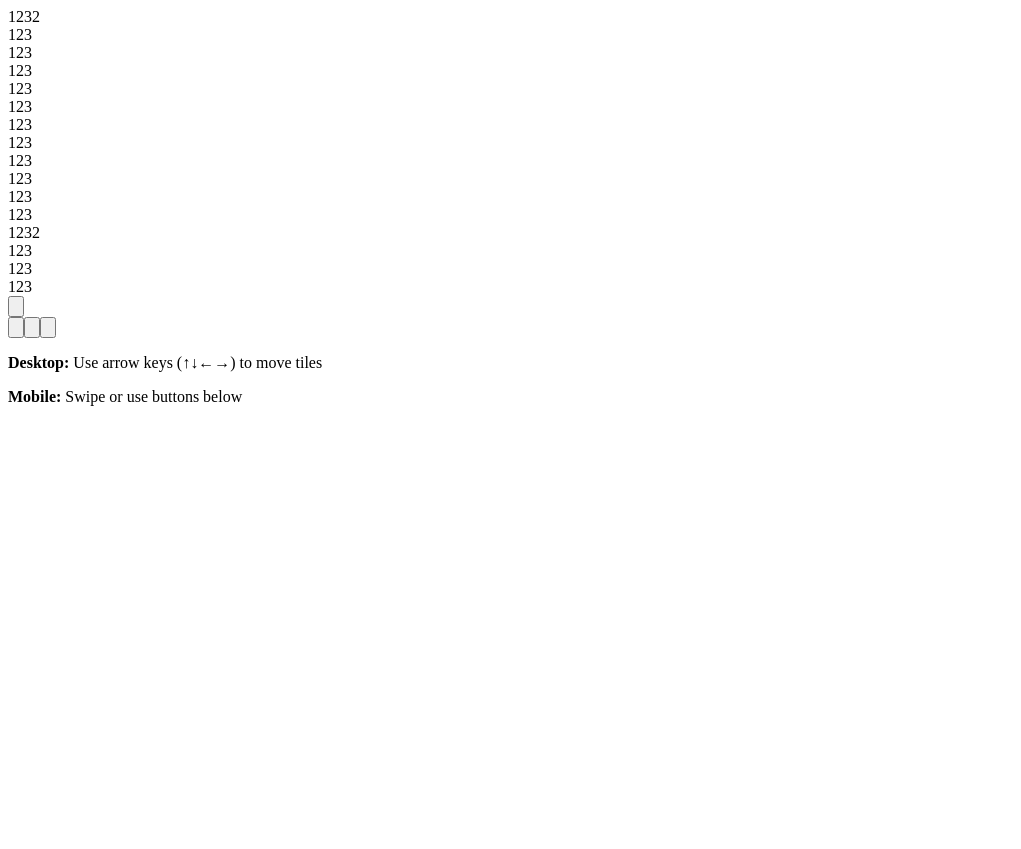
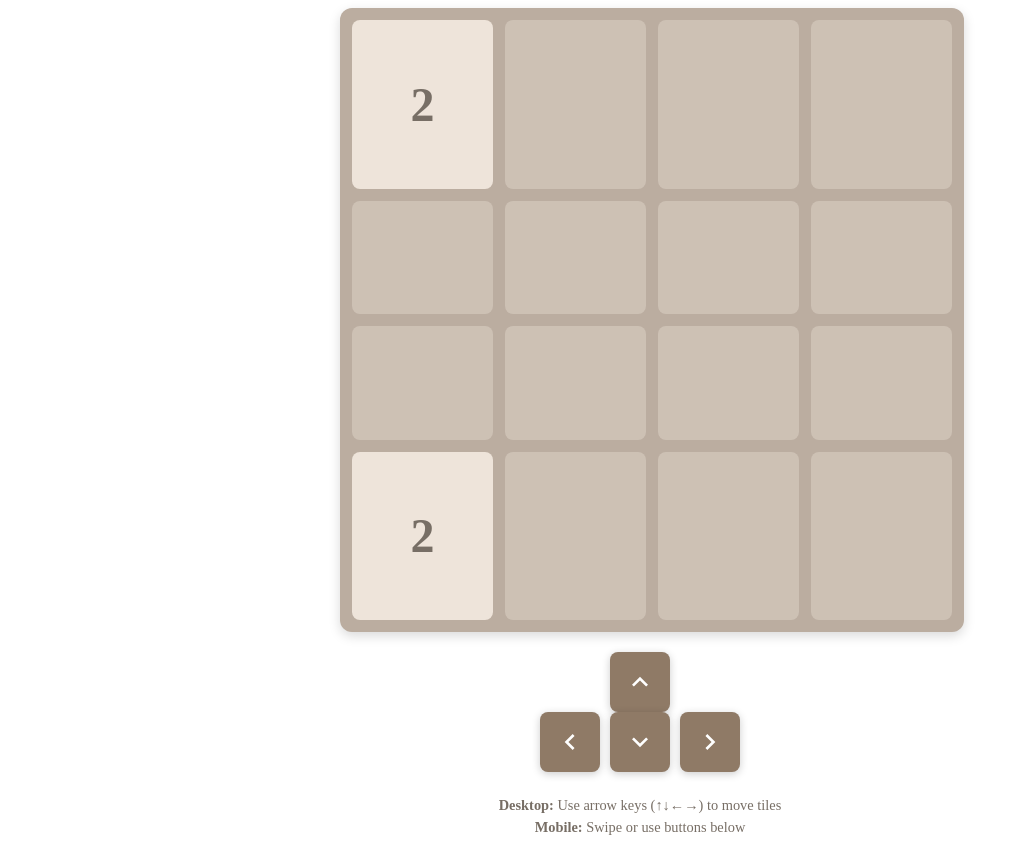
Before and after one commit to Vivek-Jain-13032/game-2048, an Angular app: page / in a window 1280 px wide. Shown: the whole page, without its empty margins (0-1021 px from the left). Before the commit the page ends 800 px from the top, so only its background shows below. Built offline with nearby package versions, Linux system fonts and the light colour scheme.

Commit message:
feat: enhance game board and tile components with improved layout and styles

```diff
--- a/src/app/components/game-board/game-board.html
+++ b/src/app/components/game-board/game-board.html
@@ -1,4 +1,9 @@
+<!-- src/app/components/game-board/game-board.component.html -->
+
 <div class="game-container">
+  <div
+    class="board-wrapper">
+
     <div class="board" [style.grid-template-columns]="'repeat(' + boardSize() + ', 1fr)'">
       @for (row of board(); track $index) {
         @for (tile of row; track trackByTileId($index, tile)) {
@@ -39,3 +44,4 @@
     <p><strong>Desktop:</strong> Use arrow keys (↑↓←→) to move tiles</p>
     <p><strong>Mobile:</strong> Swipe or use buttons below</p>
   </div>
+</div>
--- a/src/app/components/game-board/game-board.scss
+++ b/src/app/components/game-board/game-board.scss
@@ -0,0 +1,78 @@
+.game-container {
+    width: 100%;
+    max-width: 600px;
+    margin: 0 auto;
+    display: flex;
+    flex-direction: column;
+    align-items: center;
+    gap: 20px;
+}
+
+.board-wrapper {
+    width: 100%;
+    position: relative;
+    touch-action: none; // Prevent default touch behaviors
+    user-select: none;
+}
+
+.board {
+    display: grid;
+    gap: 12px;
+    padding: 12px;
+    background-color: #bbada0;
+    border-radius: 12px;
+    aspect-ratio: 1;
+    width: 100%;
+    box-shadow: 0 4px 12px rgba(0, 0, 0, 0.15);
+    position: relative;
+}
+
+.controls-row {
+    display: flex;
+    gap: 10px;
+    justify-content: center;
+}
+
+.control-btn {
+    width: 60px;
+    height: 60px;
+    background-color: #8f7a66;
+    border: none;
+    border-radius: 8px;
+    color: white;
+    cursor: pointer;
+    transition: all 0.2s ease;
+    display: flex;
+    align-items: center;
+    justify-content: center;
+    box-shadow: 0 2px 8px rgba(0, 0, 0, 0.2);
+
+    svg {
+        width: 32px;
+        height: 32px;
+    }
+
+    &:hover {
+        background-color: #9f8a76;
+        transform: scale(1.05);
+    }
+
+    &:active {
+        transform: scale(0.95);
+        box-shadow: 0 1px 4px rgba(0, 0, 0, 0.2);
+    }
+}
+
+.instructions {
+    text-align: center;
+    color: #776e65;
+    font-size: 0.9rem;
+
+    p {
+        margin: 5px 0;
+    }
+
+    strong {
+        font-weight: bold;
+    }
+}
--- a/src/app/components/game-board/game-board.ts
+++ b/src/app/components/game-board/game-board.ts
@@ -20,14 +20,18 @@ export class GameBoard {
   }
 
   moveUp(): void {
+    console.log('Move Up');
   }
 
   moveDown(): void {
+    console.log('Move Down');
   }
 
   moveLeft(): void {
+    console.log('Move Left');
   }
 
   moveRight(): void {
+    console.log('Move Right');
   }
 }
--- a/src/app/components/tile/tile.html
+++ b/src/app/components/tile/tile.html
@@ -1,5 +1,4 @@
 <div class="tile" [ngClass]="getTileClass()">
-    <span class="tile-value">123</span>
     @if (tile()) {
         <span class="tile-value">{{ getTileValue() }}</span>
     }
--- a/src/app/components/tile/tile.scss
+++ b/src/app/components/tile/tile.scss
@@ -0,0 +1,108 @@
+.tile {
+  width: 100%;
+  height: 100%;
+  display: flex;
+  align-items: center;
+  justify-content: center;
+  border-radius: 8px;
+  font-weight: bold;
+  transition: all 0.15s ease-in-out;
+  position: relative;
+
+  &.tile-empty {
+    background-color: rgba(238, 228, 218, 0.35);
+  }
+
+  .tile-value {
+    font-size: clamp(1.5rem, 4vw, 3rem);
+    transition: transform 0.1s ease-in-out;
+  }
+
+  // Tile colors based on value
+  &.tile-2 {
+    background-color: #eee4da;
+    color: #776e65;
+    .tile-value { font-size: clamp(1.5rem, 4vw, 3rem); }
+  }
+
+  &.tile-4 {
+    background-color: #ede0c8;
+    color: #776e65;
+    .tile-value { font-size: clamp(1.5rem, 4vw, 3rem); }
+  }
+
+  &.tile-8 {
+    background-color: #f2b179;
+    color: #f9f6f2;
+    .tile-value { font-size: clamp(1.5rem, 4vw, 3rem); }
+  }
+
+  &.tile-16 {
+    background-color: #f59563;
+    color: #f9f6f2;
+    .tile-value { font-size: clamp(1.4rem, 3.8vw, 2.8rem); }
+  }
+
+  &.tile-32 {
+    background-color: #f67c5f;
+    color: #f9f6f2;
+    .tile-value { font-size: clamp(1.4rem, 3.8vw, 2.8rem); }
+  }
+
+  &.tile-64 {
+    background-color: #f65e3b;
+    color: #f9f6f2;
+    .tile-value { font-size: clamp(1.3rem, 3.6vw, 2.6rem); }
+  }
+
+  &.tile-128 {
+    background-color: #edcf72;
+    color: #f9f6f2;
+    box-shadow: 0 0 15px rgba(237, 207, 114, 0.4);
+    .tile-value { font-size: clamp(1.2rem, 3.4vw, 2.4rem); }
+  }
+
+  &.tile-256 {
+    background-color: #edcc61;
+    color: #f9f6f2;
+    box-shadow: 0 0 15px rgba(237, 204, 97, 0.4);
+    .tile-value { font-size: clamp(1.2rem, 3.4vw, 2.4rem); }
+  }
+
+  &.tile-512 {
+    background-color: #edc850;
+    color: #f9f6f2;
+    box-shadow: 0 0 20px rgba(237, 200, 80, 0.5);
+    .tile-value { font-size: clamp(1.1rem, 3.2vw, 2.2rem); }
+  }
+
+  &.tile-1024 {
+    background-color: #edc53f;
+    color: #f9f6f2;
+    box-shadow: 0 0 20px rgba(237, 197, 63, 0.5);
+    .tile-value { font-size: clamp(1rem, 3vw, 2rem); }
+  }
+
+  &.tile-2048 {
+    background-color: #edc22e;
+    color: #f9f6f2;
+    box-shadow: 0 0 25px rgba(237, 194, 46, 0.6);
+    animation: pulse 1s infinite;
+    .tile-value { font-size: clamp(1rem, 3vw, 2rem); }
+  }
+
+  // Super tiles (beyond 2048)
+  &.tile-4096 {
+    background-color: #3c3a32;
+    color: #f9f6f2;
+    box-shadow: 0 0 25px rgba(60, 58, 50, 0.6);
+    .tile-value { font-size: clamp(0.9rem, 2.8vw, 1.8rem); }
+  }
+
+  &.tile-8192 {
+    background-color: #2d2c28;
+    color: #f9f6f2;
+    box-shadow: 0 0 30px rgba(45, 44, 40, 0.7);
+    .tile-value { font-size: clamp(0.9rem, 2.8vw, 1.8rem); }
+  }
+}
```
Lines whose indentation alone changed are shown as unchanged.
